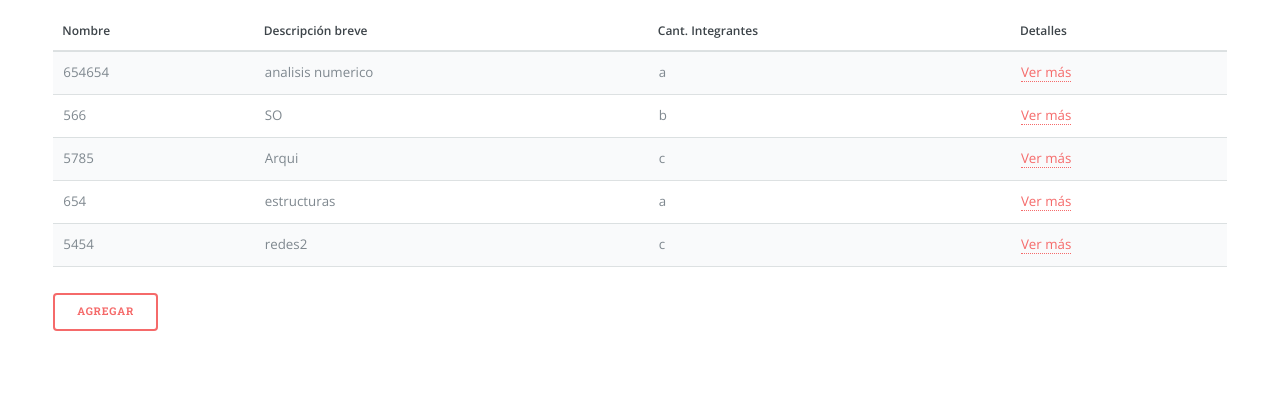
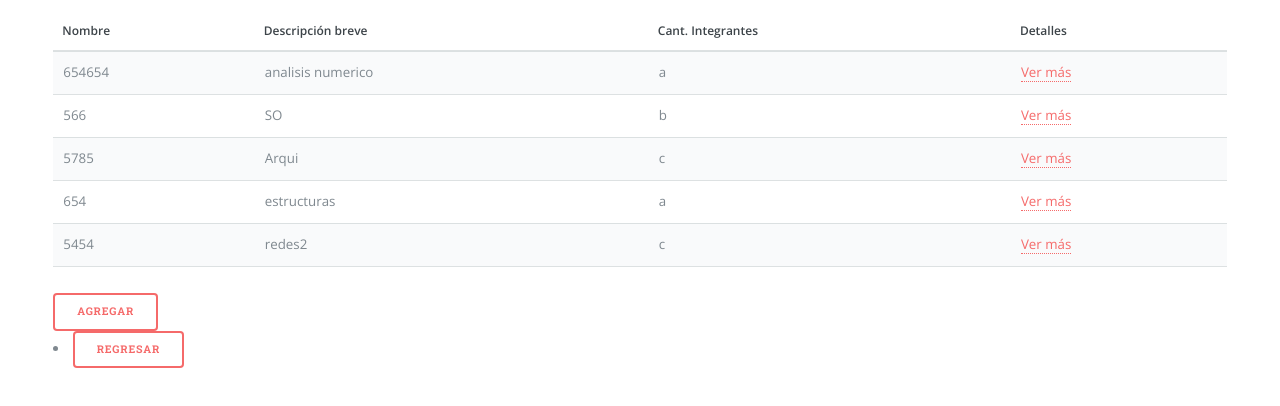
Before and after one commit to MarioEsparza21/proyectyoaulafront, a plain HTML site: page ProyectosMateria.html in a window 1280 px wide. Shown: the part 150-556 px from the top of the page. Drawn offline with nearby package versions, Linux system fonts and the light colour scheme.

Commit message:
Update ProyectosMateria.html

```diff
--- a/ProyectosMateria.html
+++ b/ProyectosMateria.html
@@ -71,6 +71,7 @@
 									</table>
 								</div>
 								<a href="formularioMateria.html" class="button big">Agregar</a>
+							<li><a href="menuDocente.html" class="button big wide smooth-scroll-middle">Regresar</a>
 						</div>
 					</div>
 				<!-- Sidebar -->
```
